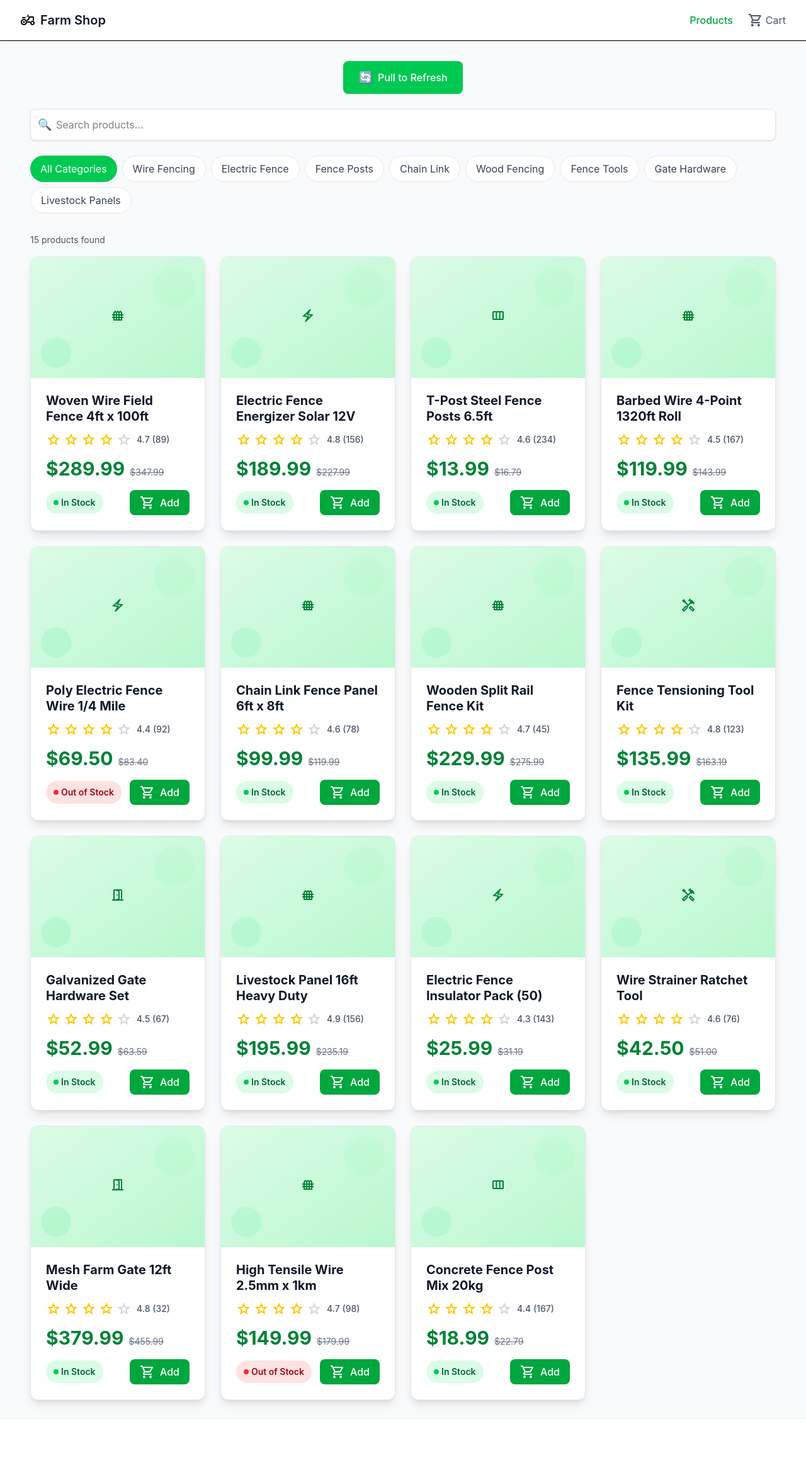
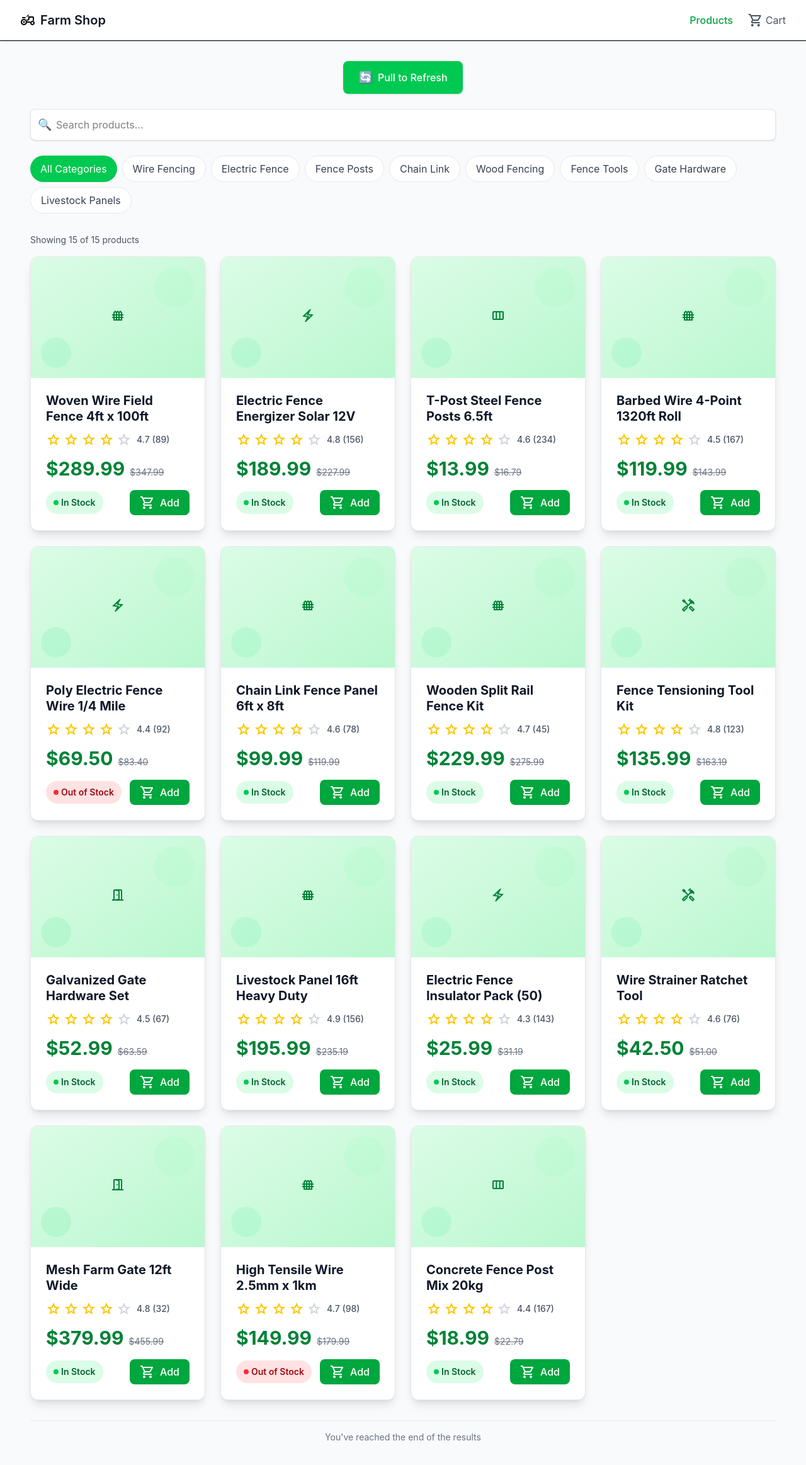
Before and after one commit to spiism/farm-fencing-app, a React (Vite) app: page / in a window 1280 px wide. Shown: the top 2326 px of the page at 63% size. Before the commit the page ends 2255 px from the top, so only its background shows below. Built offline with nearby package versions, Linux system fonts and the light colour scheme.

Commit message:
add infinite scroll

```diff
--- a/src/pages/ProductListPage.tsx
+++ b/src/pages/ProductListPage.tsx
@@ -1,4 +1,141 @@
-import React from "react";
+// import React from "react";
+// import { useDispatch, useSelector } from "react-redux";
+// import { useProducts } from "../hooks/useProducts";
+// import type { RootState } from "../store";
+// import {
+//   setSearchTerm,
+//   setSelectedCategory,
+// } from "../store/slices/filterSlice";
+
+// import ProductGrid from "../components/product/ProductGrid";
+// import LoadingSpinner from "../components/common/LoadingSpinner";
+// import ErrorMessage from "../components/common/ErrorMessage";
+// import type { ProductCategory } from "../types/product";
+// import Header from "../components/common/Header";
+// import { useNavigate } from "react-router-dom";
+
+// const ProductListPage: React.FC = () => {
+//   const dispatch = useDispatch();
+//   const navigate = useNavigate();
+
+//   const { products, loading, error, refetch } = useProducts();
+
+//   const searchTerm = useSelector((state: RootState) => state.filter.searchTerm);
+//   const selectedCategory = useSelector(
+//     (state: RootState) => state.filter.selectedCategory
+//   );
+
+//   const categories = React.useMemo(() => {
+//     const uniqueCategories = Array.from(
+//       new Set(products.map((product) => product.category))
+//     );
+//     return ["all", ...uniqueCategories] as ProductCategory[];
+//   }, [products]);
+
+//   const filteredProducts = React.useMemo(() => {
+//     let filtered = products;
+
+//     if (selectedCategory !== "all") {
+//       filtered = filtered.filter(
+//         (product) => product.category === selectedCategory
+//       );
+//     }
+
+//     if (searchTerm.trim()) {
+//       const lower = searchTerm.toLowerCase();
+//       filtered = filtered.filter(
+//         (product) =>
+//           product.name.toLowerCase().includes(lower) ||
+//           product.description.toLowerCase().includes(lower) ||
+//           product.category.toLowerCase().includes(lower)
+//       );
+//     }
+
+//     return filtered;
+//   }, [products, selectedCategory, searchTerm]);
+
+//   if (loading) return <LoadingSpinner />;
+//   if (error) return <ErrorMessage message={error} onRetry={refetch} />;
+
+//   return (
+//     <div className="min-h-screen bg-gray-50">
+//       <Header onCartClick={() => navigate("/cart")} />
+
+//       <main className="max-w-screen-2xl mx-auto px-4 sm:px-6 lg:px-8 xl:px-12 2xl:px-16 py-4 sm:py-8">
+//         <div className="flex justify-center mb-4 sm:mb-6">
+//           <button
+//             onClick={refetch}
+//             className="bg-green-500 hover:bg-green-600 text-white px-6 py-3 rounded-lg flex items-center gap-2 transition-colors shadow-sm touch-manipulation w-full sm:w-auto"
+//           >
+//             <span className="text-lg">🔄</span>
+//             <span className="font-medium">Pull to Refresh</span>
+//           </button>
+//         </div>
+
+//         <div className="mb-4 sm:mb-6">
+//           <div className="relative">
+//             <span className="absolute left-3 top-1/2 transform -translate-y-1/2 text-gray-400 text-lg">
+//               🔍
+//             </span>
+//             <input
+//               type="text"
+//               placeholder="Search products..."
+//               value={searchTerm}
+//               onChange={(e) => dispatch(setSearchTerm(e.target.value))}
+//               className="w-full pl-10 pr-10 py-3 border border-gray-200 rounded-lg focus:ring-2 focus:ring-green-500 focus:border-transparent bg-white shadow-sm"
+//             />
+//             {searchTerm && (
+//               <button
+//                 onClick={() => dispatch(setSearchTerm(""))}
+//                 className="absolute right-3 top-1/2 transform -translate-y-1/2 text-gray-400 hover:text-gray-600 w-6 h-6 flex items-center justify-center"
+//               >
+//                 ✕
+//               </button>
+//             )}
+//           </div>
+//         </div>
+
+//         <div className="mb-6 sm:mb-8">
+//           <div className="flex gap-2 overflow-x-auto pb-2 sm:pb-0 sm:flex-wrap">
+//             {categories.map((category) => (
+//               <button
+//                 key={category}
+//                 onClick={() => dispatch(setSelectedCategory(category))}
+//                 className={`px-4 py-2 rounded-full whitespace-nowrap transition-colors touch-manipulation ${
+//                   category === selectedCategory
+//                     ? "bg-green-500 text-white hover:bg-green-600"
+//                     : "bg-white text-gray-700 hover:bg-gray-100 border border-gray-200"
+//                 }`}
+//               >
+//                 {category === "all" ? "All Categories" : category}
+//               </button>
+//             ))}
+//           </div>
+//         </div>
+
+//         <div className="mb-4 text-sm text-gray-600">
+//           {filteredProducts.length === 0 ? (
+//             <span>No products found</span>
+//           ) : (
+//             <span>
+//               {filteredProducts.length} product
+//               {filteredProducts.length !== 1 ? "s" : ""} found
+//             </span>
+//           )}
+//         </div>
+
+//         <ProductGrid
+//           products={filteredProducts}
+//           onProductClick={(product) => navigate(`/product/${product.id}`)}
+//         />
+//       </main>
+//     </div>
+//   );
+// };
+
+// export default ProductListPage;
+
+import React, { useEffect, useCallback, useRef } from "react";
 import { useDispatch, useSelector } from "react-redux";
 import { useProducts } from "../hooks/useProducts";
 import type { RootState } from "../store";
@@ -14,9 +151,14 @@ import type { ProductCategory } from "../types/product";
 import Header from "../components/common/Header";
 import { useNavigate } from "react-router-dom";
 
+const PRODUCTS_PER_PAGE = 8; // reduced for mobile performance
+
 const ProductListPage: React.FC = () => {
   const dispatch = useDispatch();
   const navigate = useNavigate();
+  const observerRef = useRef<HTMLDivElement>(null);
+  const [displayedCount, setDisplayedCount] = React.useState(PRODUCTS_PER_PAGE);
+  const [isLoadingMore, setIsLoadingMore] = React.useState(false);
 
   const { products, loading, error, refetch } = useProducts();
 
@@ -53,6 +195,56 @@ const ProductListPage: React.FC = () => {
 
     return filtered;
   }, [products, selectedCategory, searchTerm]);
+
+  const displayedProducts = React.useMemo(() => {
+    return filteredProducts.slice(0, displayedCount);
+  }, [filteredProducts, displayedCount]);
+
+  const hasMore = displayedProducts.length < filteredProducts.length;
+
+  //reset displayed count when filters change
+  React.useEffect(() => {
+    setDisplayedCount(PRODUCTS_PER_PAGE);
+  }, [searchTerm, selectedCategory]);
+
+  const loadMore = useCallback(() => {
+    if (isLoadingMore || !hasMore) return;
+
+    setIsLoadingMore(true);
+
+    //reduced loading delay for mobile
+    setTimeout(() => {
+      setDisplayedCount((prev) => prev + PRODUCTS_PER_PAGE);
+      setIsLoadingMore(false);
+    }, 300);
+  }, [isLoadingMore, hasMore]);
+
+  //intersection Observer for infinite scroll
+  useEffect(() => {
+    const observer = new IntersectionObserver(
+      (entries) => {
+        const target = entries[0];
+        if (target.isIntersecting && hasMore && !isLoadingMore) {
+          loadMore();
+        }
+      },
+      {
+        root: null,
+        rootMargin: "200px",
+        threshold: 0.1,
+      }
+    );
+
+    if (observerRef.current) {
+      observer.observe(observerRef.current);
+    }
+
+    return () => {
+      if (observerRef.current) {
+        observer.unobserve(observerRef.current);
+      }
+    };
+  }, [loadMore, hasMore, isLoadingMore]);
 
   if (loading) return <LoadingSpinner />;
   if (error) return <ErrorMessage message={error} onRetry={refetch} />;
@@ -118,16 +310,41 @@ const ProductListPage: React.FC = () => {
             <span>No products found</span>
           ) : (
             <span>
-              {filteredProducts.length} product
-              {filteredProducts.length !== 1 ? "s" : ""} found
+              Showing {displayedProducts.length} of {filteredProducts.length}{" "}
+              product
+              {filteredProducts.length !== 1 ? "s" : ""}
             </span>
           )}
         </div>
 
         <ProductGrid
-          products={filteredProducts}
+          products={displayedProducts}
           onProductClick={(product) => navigate(`/product/${product.id}`)}
         />
+
+        {/*infinite scroll*/}
+        {hasMore && (
+          <div ref={observerRef} className="flex justify-center py-8">
+            {isLoadingMore ? (
+              <div className="flex items-center gap-2 text-gray-500">
+                <div className="w-5 h-5 border-2 border-gray-300 border-t-green-500 rounded-full animate-spin"></div>
+                <span>Loading more products...</span>
+              </div>
+            ) : (
+              <div className="text-gray-400 text-sm">
+                Scroll down to load more products
+              </div>
+            )}
+          </div>
+        )}
+
+        {!hasMore && filteredProducts.length > 0 && (
+          <div className="text-center py-8 text-gray-500 text-sm">
+            <div className="border-t border-gray-200 pt-4">
+              You've reached the end of the results
+            </div>
+          </div>
+        )}
       </main>
     </div>
   );
```
